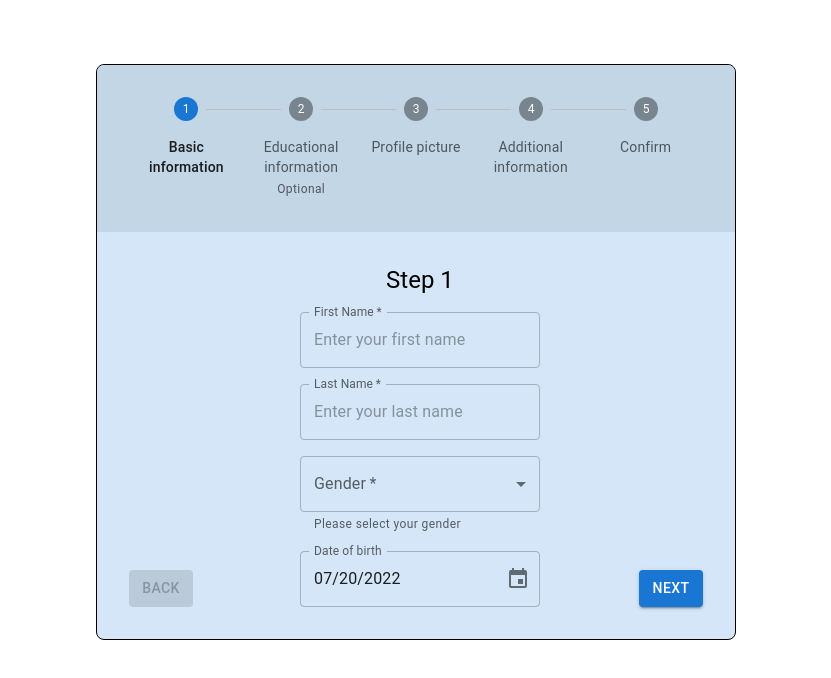
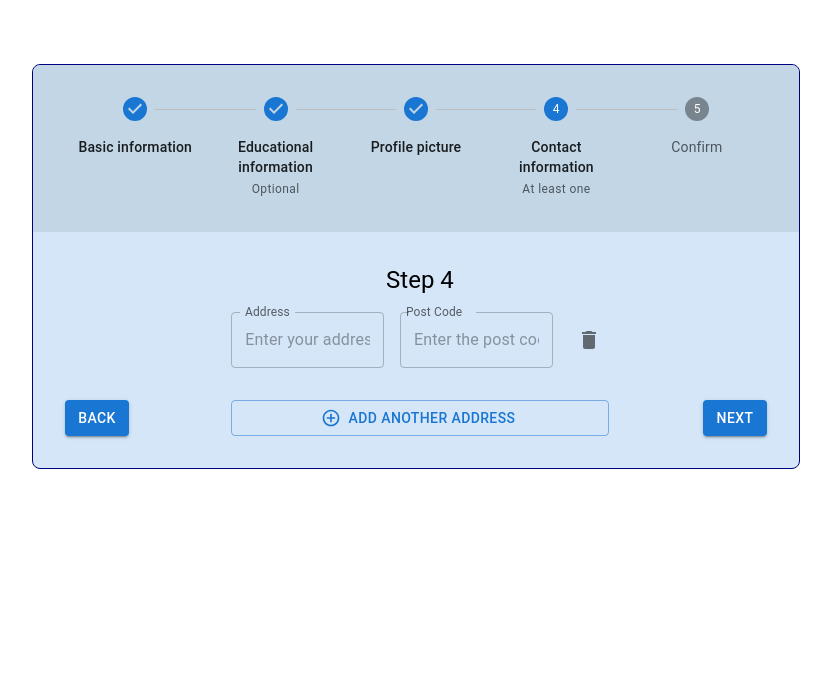
Before and after one commit to saqlainM87/form-challenge, a Next.js app: page /form-page in a window 1280 px wide. Shown: the top 678 px of the page, without its empty margins (224-1055 px from the left). Built offline with nearby package versions, Linux system fonts and the light colour scheme.

Commit message:
feat: Add fourth form step UI.

```diff
--- /dev/null
+++ b/hooks/useEffectOnce.ts
@@ -0,0 +1,16 @@
+import { EffectCallback, useEffect, useRef } from 'react';
+
+const useEffectOnce = (callback: EffectCallback) => {
+    const effectDone = useRef<boolean>(false);
+
+    useEffect(() => {
+        if (!effectDone.current) {
+            effectDone.current = true;
+
+            callback();
+        }
+        // eslint-disable-next-line react-hooks/exhaustive-deps
+    }, []);
+};
+
+export default useEffectOnce;
--- a/package.json
+++ b/package.json
@@ -12,6 +12,7 @@
         "@date-io/dayjs": "^2.14.0",
         "@emotion/react": "^11.9.3",
         "@emotion/styled": "^11.9.3",
+        "@mui/icons-material": "^5.8.4",
         "@mui/material": "^5.9.1",
         "@mui/styled-engine-sc": "^5.8.0",
         "@mui/x-date-pickers": "^5.0.0-beta.1",
@@ -20,6 +21,7 @@
         "next": "12.2.2",
         "react": "18.2.0",
         "react-dom": "18.2.0",
+        "react-hook-form": "^7.33.1",
         "styled-components": "^5.3.5"
     },
     "devDependencies": {
--- a/pages/form-page/components/firstStep.tsx
+++ b/pages/form-page/components/firstStep.tsx
@@ -21,7 +21,7 @@ const FirstStep = (): ReactElement => {
             <Box
                 marginTop="1rem"
                 sx={{
-                    '& .MuiTextField-root': { width: '15rem' },
+                    '& .MuiTextField-root': { width: '100%' },
                 }}
             >
                 <TextField
@@ -37,7 +37,7 @@ const FirstStep = (): ReactElement => {
             <Box
                 marginTop="1rem"
                 sx={{
-                    '& .MuiTextField-root': { width: '15rem' },
+                    '& .MuiTextField-root': { width: '100%' },
                 }}
             >
                 <TextField
@@ -53,7 +53,7 @@ const FirstStep = (): ReactElement => {
             <Box
                 marginTop="1rem"
                 sx={{
-                    '& .MuiTextField-root': { width: '15rem' },
+                    '& .MuiTextField-root': { width: '100%' },
                 }}
             >
                 <TextField
@@ -76,7 +76,7 @@ const FirstStep = (): ReactElement => {
             <Box
                 marginTop="1rem"
                 sx={{
-                    '& .MuiTextField-root': { width: '15rem' },
+                    '& .MuiTextField-root': { width: '100%' },
                 }}
             >
                 <DesktopDatePicker
--- /dev/null
+++ b/pages/form-page/components/fourthStep.tsx
@@ -0,0 +1,103 @@
+import { Button, IconButton, TextField, Typography } from '@mui/material';
+import React, { ReactElement } from 'react';
+import cx from 'classnames';
+import { Box } from '@mui/system';
+import AddCircleOutlineIcon from '@mui/icons-material/AddCircleOutline';
+import DeleteIcon from '@mui/icons-material/Delete';
+import { useFieldArray, useForm } from 'react-hook-form';
+
+import styles from '../formPage.module.css';
+import useEffectOnce from '../../../hooks/useEffectOnce';
+
+type FormInputs = {
+    address: string;
+    postCode: string;
+};
+
+const FourthStep = (): ReactElement => {
+    const { control, register } = useForm<FormInputs>();
+    const { fields, append, remove, swap, move, insert } = useFieldArray({
+        control, // control props comes from useForm (optional: if you are using FormContext)
+        name: 'test', // unique name for your Field Array
+    } as never);
+
+    useEffectOnce(() => {
+        append({});
+    });
+
+    const handleAppend = () => {
+        append({});
+    };
+
+    const handleRemove = (fieldIndex: number) => () => {
+        remove(fieldIndex);
+    };
+
+    return (
+        <div className={styles.firstStepWrapper}>
+            <Typography
+                component="h2"
+                variant="h5"
+                className={cx('text-center', styles.title)}
+            >
+                Step 4
+            </Typography>
+
+            {fields.map((field, index) => (
+                <Box key={field.id} marginBottom="2rem">
+                    <Box
+                        marginTop="1rem"
+                        sx={{
+                            '& .MuiTextField-root': { width: '100%' },
+                        }}
+                        display="flex"
+                        alignItems="center"
+                    >
+                        <TextField
+                            label="Address"
+                            placeholder="Enter your address"
+                            defaultValue=""
+                            InputLabelProps={{
+                                shrink: true,
+                            }}
+                            sx={{
+                                paddingRight: '0.5rem',
+                            }}
+                        />
+
+                        <TextField
+                            label="Post Code"
+                            placeholder="Enter the post code"
+                            defaultValue=""
+                            InputLabelProps={{
+                                shrink: true,
+                            }}
+                            sx={{
+                                paddingLeft: '0.5rem',
+                            }}
+                        />
+
+                        <Box marginLeft="1rem">
+                            <IconButton
+                                aria-label="delete"
+                                onClick={handleRemove(index)}
+                            >
+                                <DeleteIcon />
+                            </IconButton>
+                        </Box>
+                    </Box>
+                </Box>
+            ))}
+
+            <Button
+                variant="outlined"
+                onClick={handleAppend}
+                startIcon={<AddCircleOutlineIcon />}
+            >
+                Add another address
+            </Button>
+        </div>
+    );
+};
+
+export default FourthStep;
--- a/pages/form-page/components/secondStep.tsx
+++ b/pages/form-page/components/secondStep.tsx
@@ -22,7 +22,7 @@ const SecondStep = (): ReactElement => {
             <Box
                 marginTop="1rem"
                 sx={{
-                    '& .MuiTextField-root': { width: '15rem' },
+                    '& .MuiTextField-root': { width: '100%' },
                 }}
             >
                 <TextField
@@ -38,7 +38,7 @@ const SecondStep = (): ReactElement => {
             <Box
                 marginTop="1rem"
                 sx={{
-                    '& .MuiTextField-root': { width: '15rem' },
+                    '& .MuiTextField-root': { width: '100%' },
                 }}
             >
                 <DesktopDatePicker
@@ -56,7 +56,7 @@ const SecondStep = (): ReactElement => {
             <Box
                 marginTop="1rem"
                 sx={{
-                    '& .MuiTextField-root': { width: '15rem' },
+                    '& .MuiTextField-root': { width: '100%' },
                 }}
             >
                 <TextField
@@ -84,7 +84,7 @@ const SecondStep = (): ReactElement => {
             <Box
                 marginTop="1rem"
                 sx={{
-                    '& .MuiTextField-root': { width: '15rem' },
+                    '& .MuiTextField-root': { width: '100%' },
                 }}
                 textAlign="left"
             >
@@ -102,7 +102,7 @@ const SecondStep = (): ReactElement => {
             <Box
                 marginTop="1rem"
                 sx={{
-                    '& .MuiTextField-root': { width: '15rem' },
+                    '& .MuiTextField-root': { width: '100%' },
                 }}
                 textAlign="left"
             >
@@ -120,7 +120,7 @@ const SecondStep = (): ReactElement => {
             <Box
                 marginTop="1rem"
                 sx={{
-                    '& .MuiTextField-root': { width: '15rem' },
+                    '& .MuiTextField-root': { width: '100%' },
                 }}
                 textAlign="left"
             >
--- a/pages/form-page/components/thirdStep.tsx
+++ b/pages/form-page/components/thirdStep.tsx
@@ -23,7 +23,7 @@ const ThirdStep = (): ReactElement => {
             <Box
                 marginTop="1rem"
                 sx={{
-                    '& .MuiTextField-root': { width: '15rem' },
+                    '& .MuiTextField-root': { width: '100%' },
                 }}
                 display="flex"
                 justifyContent={'space-around'}
--- a/pages/form-page/formPage.module.css
+++ b/pages/form-page/formPage.module.css
@@ -15,7 +15,7 @@
 }
 
 .form {
-    border: 1px solid black;
+    border: 1px solid navy;
     border-radius: 8px;
     background-color: #d4e6f7;
 }
--- a/pages/form-page/index.tsx
+++ b/pages/form-page/index.tsx
@@ -11,17 +11,18 @@ import Typography from '@mui/material/Typography';
 import styles from './formPage.module.css';
 import SecondStep from './components/secondStep';
 import ThirdStep from './components/thirdStep';
+import FourthStep from './components/fourthStep';
 
 const steps = [
     'Basic information',
     'Educational information',
     'Profile picture',
-    'Additional information',
+    'Contact information',
     'Confirm',
 ];
 
 const FormPage: NextPage = () => {
-    const [activeStep, setActiveStep] = React.useState(0);
+    const [activeStep, setActiveStep] = React.useState(3);
     const [skipped, setSkipped] = React.useState(new Set<number>());
 
     const isStepOptional = (step: number) => {
@@ -67,7 +68,7 @@ const FormPage: NextPage = () => {
     };
 
     return (
-        <Box className={styles.formPageWrapper} sx={{ width: '50%' }}>
+        <Box className={styles.formPageWrapper} sx={{ width: '60%' }}>
             <div className={styles.form}>
                 <Stepper
                     className={styles.stepper}
@@ -79,6 +80,7 @@ const FormPage: NextPage = () => {
                         const labelProps: {
                             optional?: React.ReactNode;
                         } = {};
+
                         if (isStepOptional(index)) {
                             labelProps.optional = (
                                 <Typography variant="caption">
@@ -86,9 +88,19 @@ const FormPage: NextPage = () => {
                                 </Typography>
                             );
                         }
+
+                        if (index === 3) {
+                            labelProps.optional = (
+                                <Typography variant="caption">
+                                    At least one
+                                </Typography>
+                            );
+                        }
+
                         if (isStepSkipped(index)) {
                             stepProps.completed = false;
                         }
+
                         return (
                             <Step key={label} {...stepProps}>
                                 <StepLabel
@@ -107,6 +119,7 @@ const FormPage: NextPage = () => {
                             display: 'flex',
                             flexDirection: 'row',
                             alignItems: 'flex-end',
+                            justifyContent: 'center',
                         }}
                     >
                         <Typography sx={{ mt: 2, mb: 1 }}>
@@ -146,6 +159,7 @@ const FormPage: NextPage = () => {
                                 {activeStep === 0 && <FirstStep />}
                                 {activeStep === 1 && <SecondStep />}
                                 {activeStep === 2 && <ThirdStep />}
+                                {activeStep === 3 && <FourthStep />}
                             </Grid>
                         </Grid>
 
```
Also changed, not shown: 1 other file (tests, documents, lock files or other folders).
